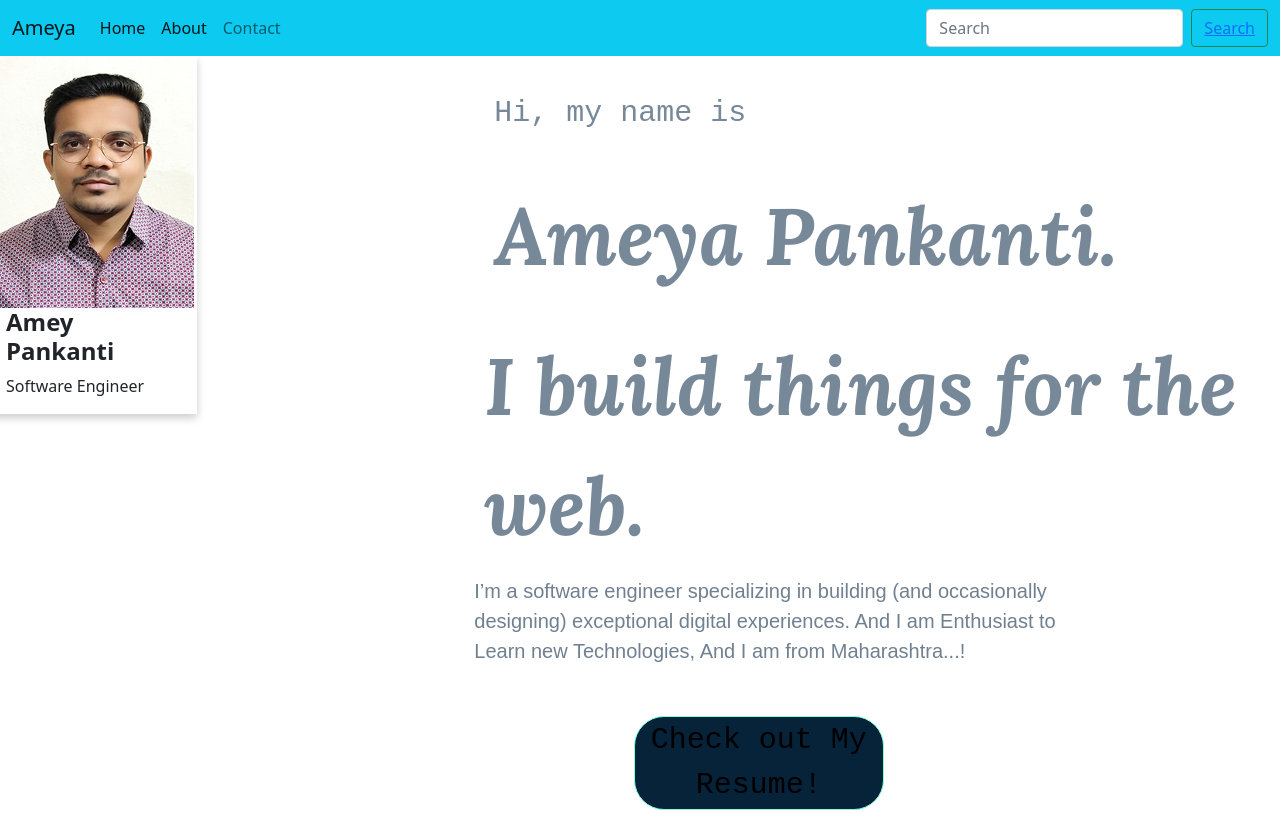
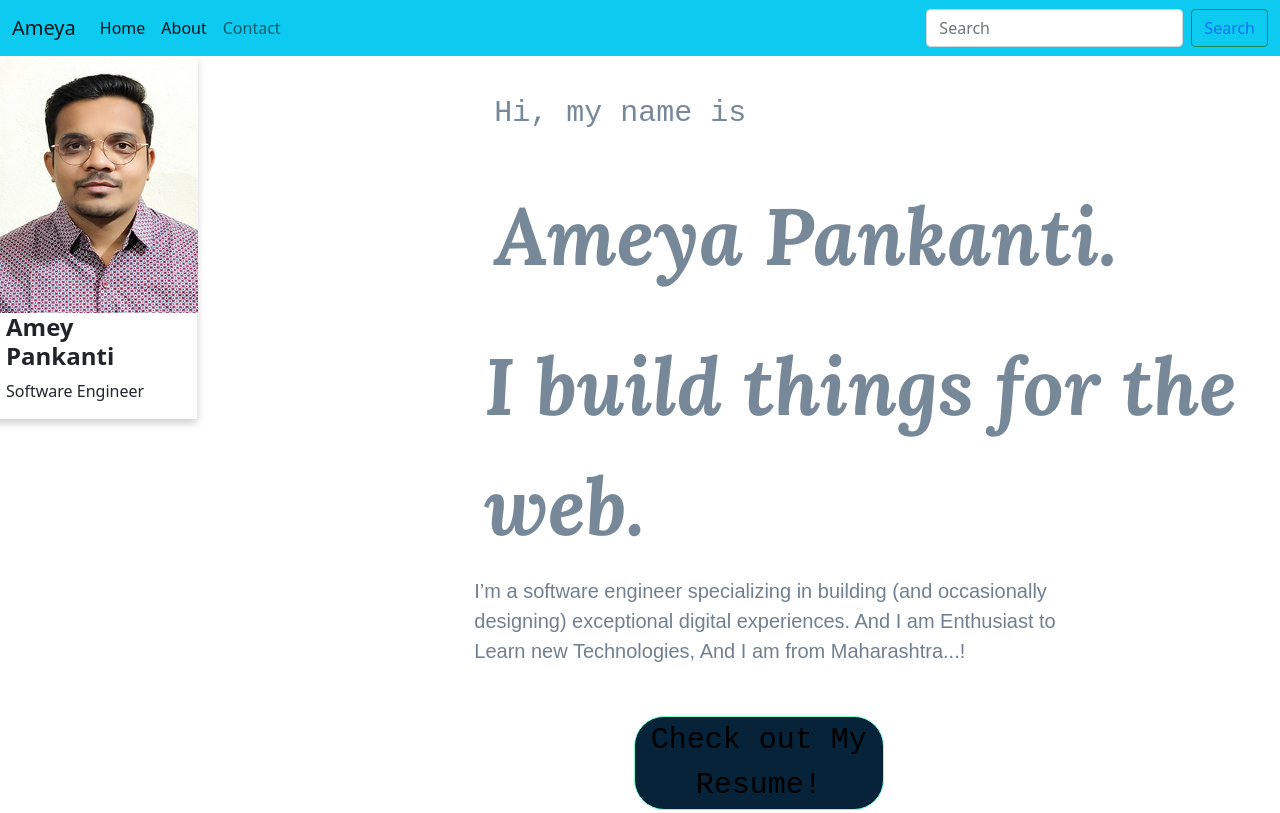
Before and after one commit to acciojob/portfolio-page-AmeyPank, a website: page index.html in a window 1280 px wide. Shown: the top 813 px of the page. Drawn offline with nearby package versions, Linux system fonts and the light colour scheme; a web font is replaced by a local one.

```diff
--- a/index.html
+++ b/index.html
@@ -44,7 +44,7 @@
 				</ul>
 				<form class="d-flex">
 					<input class="form-control me-2" type="search" placeholder="Search" aria-label="Search">
-					<button class="btn btn-outline-success" type="submit"><a href="https://www.google.com/ ">Search</a>
+					<button class="btn btn-outline-success" type="submit"><a href="https://www.google.com/ " style="text-decoration: none;">Search</a>
 					</button>
 				</form>
 			</div>
@@ -70,7 +70,7 @@
 		</style>
 	<div class="row">
 		<div class="card1">
-			<img src="img/Ameya.png" alt="Avatar" style="width:105%">
+			<img src="img/Ameya.png" alt="Avatar" style="width:107%">
 			<div class="container">
 			  <h4><b>Amey Pankanti</b></h4>
 			  <p>Software Engineer</p>
```
